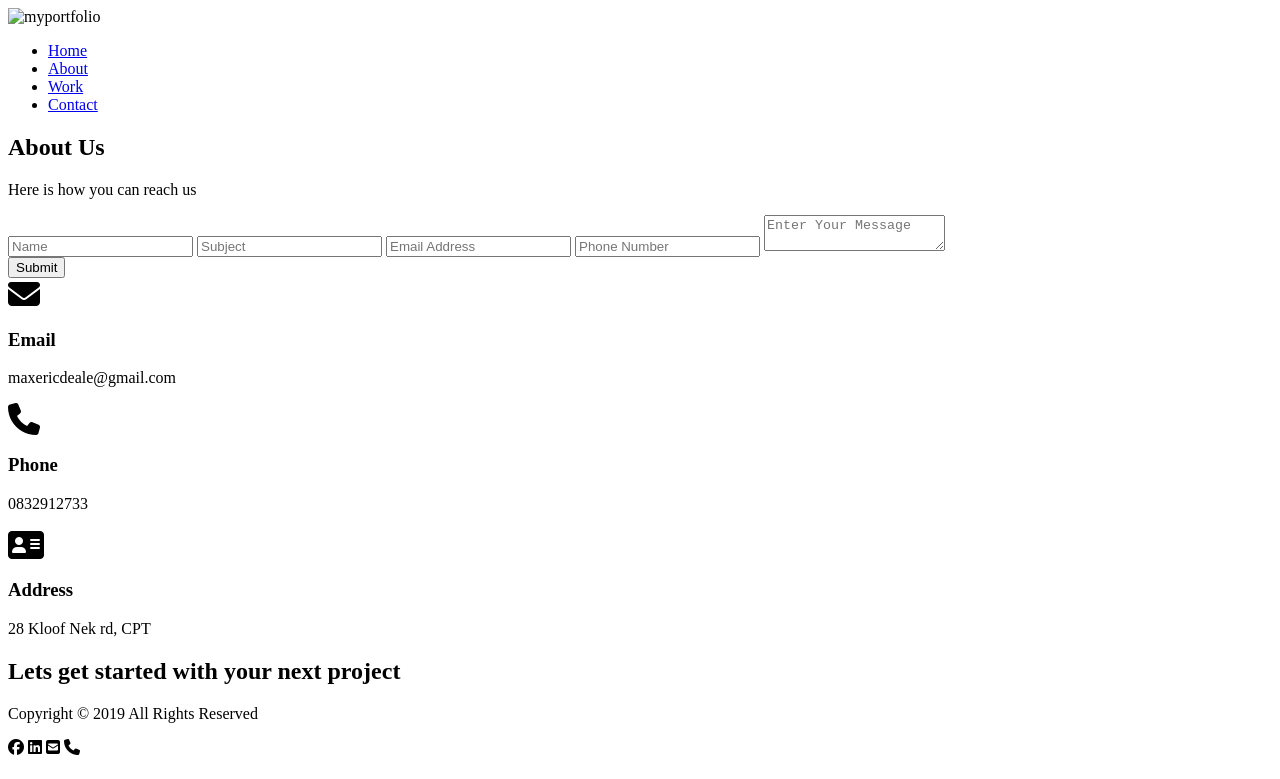
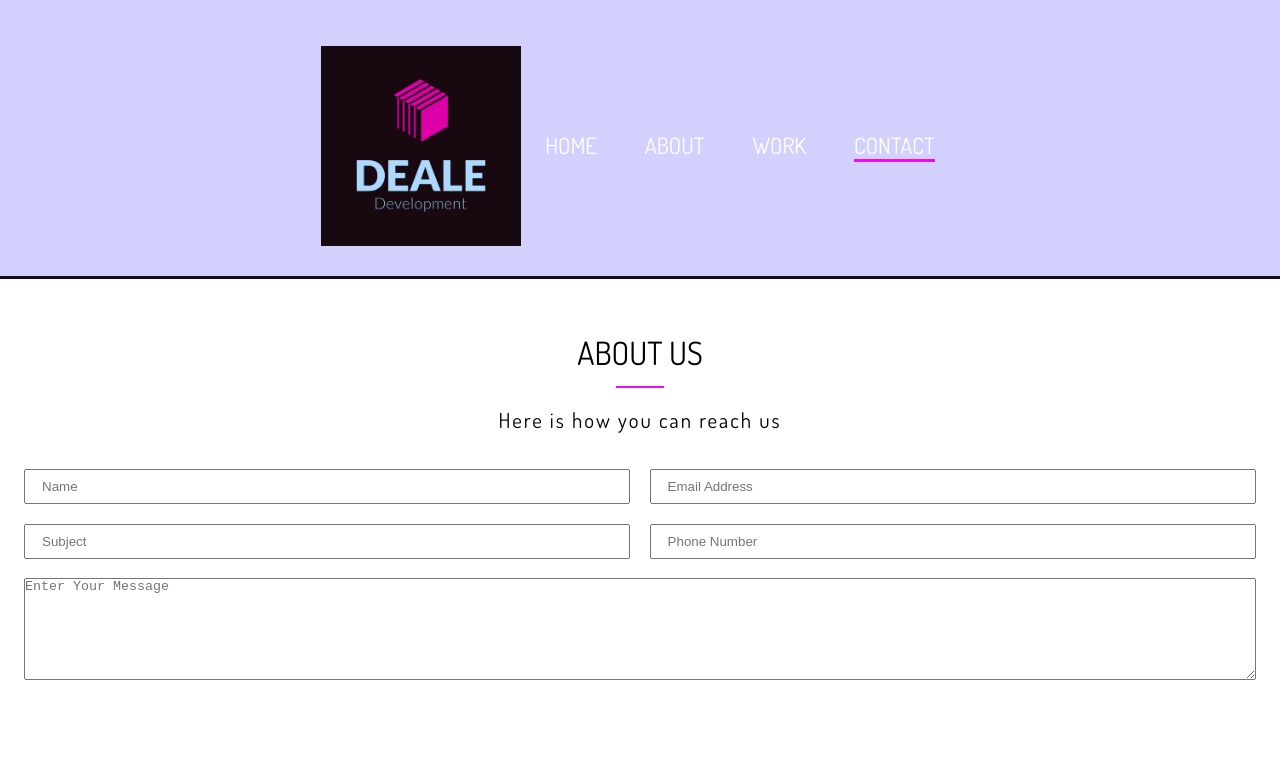
Before and after one commit to MaxDeale/dealeDevelopment, a website: page contact.html in a window 1280 px wide. Shown: the top 779 px of the page. Drawn offline with nearby package versions, Linux system fonts and the light colour scheme; the site is published under a folder, as on GitHub Pages, so addresses that start at the root find nothing; a web font is replaced by a local one.

Commit message:
Add files via upload

```diff
--- a/contact.html
+++ b/contact.html
@@ -5,13 +5,15 @@
     <meta charset="UTF-8">
     <meta name="viewport" content="width=device-width, initial-scale=1.0">
     <meta http-equiv="X-UA-Compatible" content="ie=edge">
-    <link rel="icon" href="/dist/img/fav.png">
+
     <title>About Us | Website Design & FullStack Applications</title>
-    <link rel="stylesheet" href="/dist/css/main.css">
+    <link rel="icon" href="dist/img/fav.png">
+    <link rel="stylesheet" href="dist/css/main.css">
     <script src="https://kit.fontawesome.com/af356b6923.js" crossorigin="anonymous"></script>
     <link href="https://fonts.googleapis.com/css?family=Cinzel|Dosis|News+Cycle|Poiret+One&display=swap"
         rel="stylesheet">
 </head>
+
 
 
 
@@ -20,7 +22,7 @@
     <header id="header-inner">
         <div class="container">
             <nav id="main-nav">
-                <img src="/dist/img/DealeLogo.png" alt="myportfolio" id="logo">
+                <img src="dist/img/DealeLogo.png" alt="myportfolio" id="logo">
                 <ul>
                     <li><a href="index.html">Home</a></li>
                     <li><a href="about.html">About</a></li>
```
Also changed, not shown: about.html (+1 -1 lines), index.html (+2 -2 lines), work.html (+4 -3 lines).
